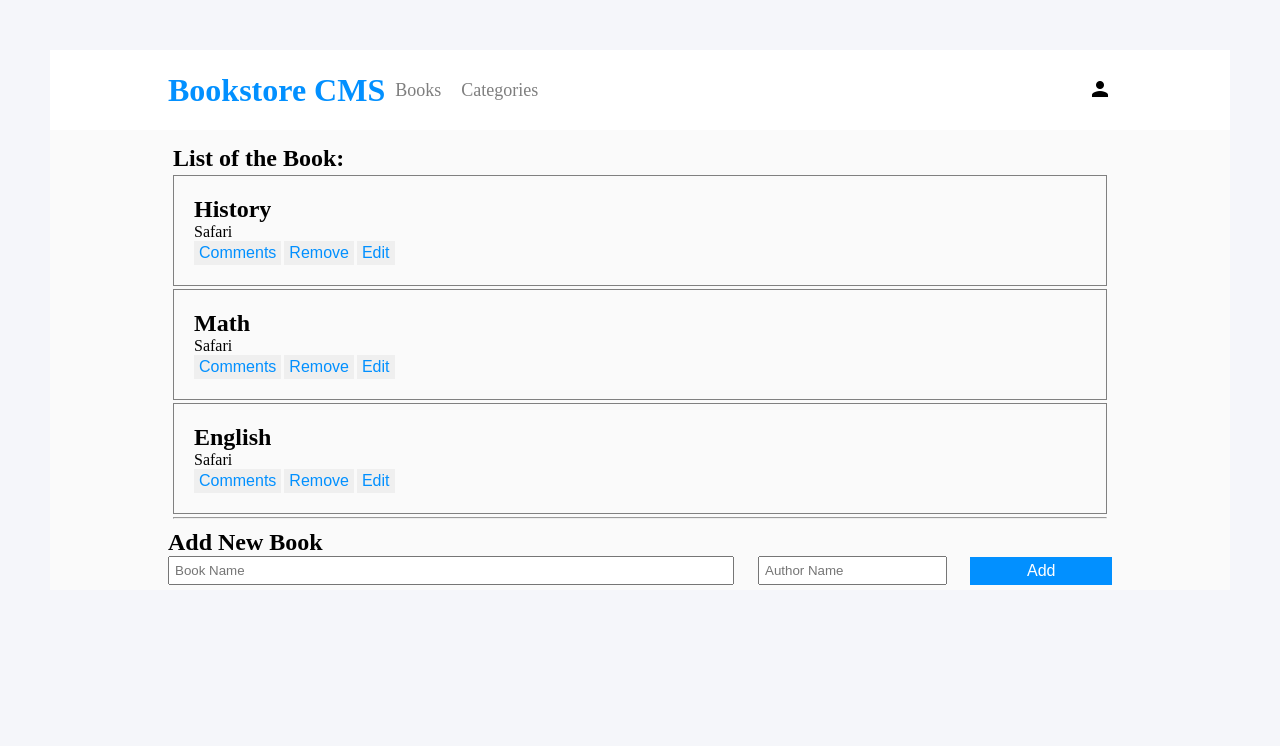
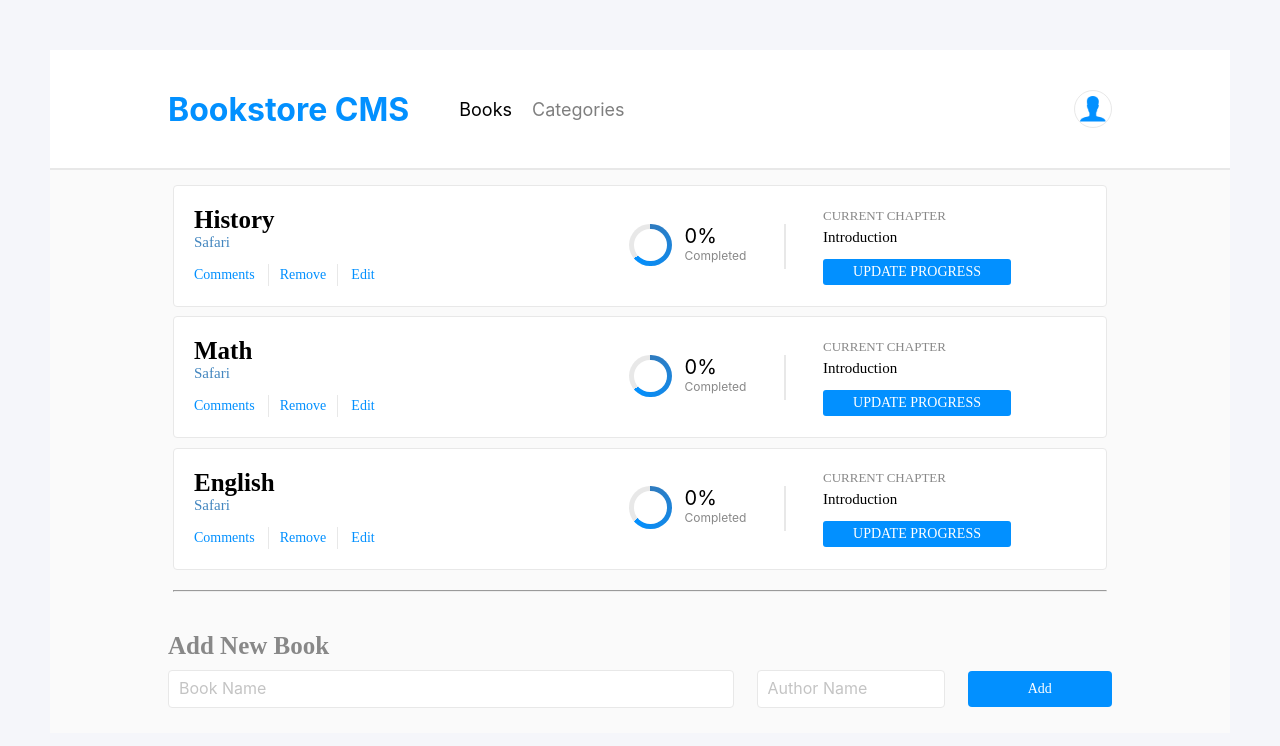
Before and after one commit to Ali-0111/BookStore, a React (Create React App) app: page / in a window 1280 px wide. Shown: the top 746 px of the page. Built offline with nearby package versions, Linux system fonts and the light colour scheme.

Commit message:
Styles added for all elements

```diff
--- a/public/index.html
+++ b/public/index.html
@@ -10,8 +10,8 @@
     />
 
     <title>BookStore</title>
-    <link href="https://fonts.googleapis.com/icon?family=Material+Icons"
-      rel="stylesheet">
+    <!-- <link href="https://fonts.googleapis.com/icon?family=Material+Icons" -->
+      <!-- rel="stylesheet"> -->
   </head>
   <body>
     <div id="root"></div>
--- a/src/app.css
+++ b/src/app.css
@@ -3,6 +3,20 @@
   margin: 0;
   padding: 0;
   box-sizing: border-box;
+}
+
+/* Fonts */
+
+.mont {
+  font-family: Montserrat, -apple-system, sans-serif;
+  -webkit-font-smoothing: antialiased;
+  -moz-osx-font-smoothing: grayscale;
+}
+
+.rob {
+  font-family: 'Roboto Slab', serif;
+  -webkit-font-smoothing: antialiased;
+  -moz-osx-font-smoothing: grayscale;
 }
 
 html {
--- a/src/components/Books/AddBook.js
+++ b/src/components/Books/AddBook.js
@@ -39,10 +39,10 @@ const AddBook = () => {
 
   return (
     <>
-      <h2>Add New Book</h2>
+      <h2 className="form-title">Add New Book</h2>
       <form className="form-wrapper" onSubmit={submitHandler}>
         <input
-          className="input-book"
+          className="input-book mont"
           type="text"
           value={bookName}
           placeholder="Book Name"
@@ -51,7 +51,7 @@ const AddBook = () => {
         />
 
         <input
-          className="input-author"
+          className="input-author mont"
           type="text"
           value={authorName}
           placeholder="Author Name"
@@ -59,7 +59,7 @@ const AddBook = () => {
           required
         />
 
-        <button className="submit-btn" type="submit">Add</button>
+        <button className="submit-btn rob" type="submit">Add</button>
 
       </form>
     </>
--- a/src/components/Books/BookInfo.js
+++ b/src/components/Books/BookInfo.js
@@ -5,14 +5,26 @@ import Buttons from './Buttons';
 const BookInfo = ({
   id, name, author,
 }) => (
-  <article>
-    {/* div info */}
+  <article className="rob">
     <div className="info">
-      <h2>{name}</h2>
-      <p>{author}</p>
+      <h2 className="title">{name}</h2>
+      <p className="author">{author}</p>
       <Buttons id={id} />
     </div>
-    {/* div progroress */}
+    <div className="progressContainer">
+      <div className="progressBar">
+        <div className="progressBarContent" />
+      </div>
+      <p className="percentage mont">0%</p>
+      <p className="completed mont">Completed</p>
+    </div>
+    <div className="chapterCont">
+      <p className="curChap rob">CURRENT CHAPTER</p>
+      <p className="chapter rob">Introduction</p>
+      <button className="updateProgressBtn rob" type="button">
+        UPDATE PROGRESS
+      </button>
+    </div>
   </article>
 );
 
--- a/src/components/Books/BookList.js
+++ b/src/components/Books/BookList.js
@@ -45,7 +45,6 @@ const BookList = () => {
 
   return (
     <div className="book-list-wrapper">
-      <h2>List of the Book: </h2>
       {
         Object.keys(bookCollection).map((id) => (
           <BookInfo
@@ -56,7 +55,7 @@ const BookList = () => {
           />
         ))
       }
-      <hr />
+      <hr className="bookList-seprator" />
     </div>
   );
 };
--- a/src/components/Books/Buttons.js
+++ b/src/components/Books/Buttons.js
@@ -2,6 +2,7 @@ import React from 'react';
 import { useDispatch } from 'react-redux';
 import PropTypes from 'prop-types';
 import { removeBookApi } from '../../redux/api/apiFunctions';
+import '../../styles/Buttons.css';
 
 const Buttons = ({ id }) => {
   const dispatch = useDispatch();
@@ -11,9 +12,9 @@ const Buttons = ({ id }) => {
 
   return (
     <>
-      <button className="action-btn" type="button">Comments</button>
-      <button className="action-btn" type="button" onClick={removeHandler}>Remove</button>
-      <button className="action-btn" type="button">Edit</button>
+      <button className="action-btn rob commentsBtn" type="button">Comments</button>
+      <button className="action-btn rob deleteBtn" type="button" onClick={removeHandler}>Remove</button>
+      <button className="action-btn rob editBtn" type="button">Edit</button>
     </>
   );
 };
--- a/src/components/Header.js
+++ b/src/components/Header.js
@@ -6,19 +6,17 @@ const Header = () => (
   <>
     <header className="main-head">
       <div className="first-part-head">
-        <h1>Bookstore CMS</h1>
+        <h1 className="mont">Bookstore CMS</h1>
         <nav>
           <ul className="links">
-            <li><NavLink className="link" to="/" activeClassName="active">Books</NavLink></li>
+            <li><NavLink className="link mont" to="/" activeClassName="active">Books</NavLink></li>
             <li>
-              <NavLink className="link" to="/categories">Categories</NavLink>
+              <NavLink className="link mont" to="/categories">Categories</NavLink>
             </li>
           </ul>
         </nav>
       </div>
-      <div className="profile">
-        <span className="material-icons">person</span>
-      </div>
+      <div className="profile" />
     </header>
     <Outlet />
   </>
--- /dev/null
+++ b/src/styles/Buttons.css
@@ -0,0 +1,44 @@
+button {
+  border: none;
+  background-color: #fff0;
+  color: #4386bf;
+  font-size: 1.4rem;
+  font-weight: 300;
+  margin-top: 1.3rem;
+  cursor: pointer;
+}
+
+.action-btn {
+  color: #0290ff;
+  padding: 0.3rem 0.5rem;
+  border: none;
+  margin-right: 0.3rem;
+}
+
+.status-btn {
+  border: 1px solid #e8e8e8;
+  padding: 0.5rem 1rem;
+}
+
+.commentsBtn {
+  padding-right: 1.05rem;
+  padding-left: 0;
+}
+
+.deleteBtn {
+  padding-inline: 1.05rem;
+  border-left: 1px solid #e8e8e8;
+  border-right: 1px solid #e8e8e8;
+}
+
+.editBtn {
+  padding-left: 1.05rem;
+}
+
+.updateProgressBtn {
+  background-color: #0290ff;
+  color: #fff;
+  border-radius: 3px;
+  padding: 0.5rem 3rem;
+  font-weight: 100;
+}
--- a/src/styles/addBook.css
+++ b/src/styles/addBook.css
@@ -2,23 +2,26 @@
   display: flex;
   justify-content: space-between;
   align-items: center;
+  margin-bottom: 2rem;
 }
 
-.form-wrapper h2 {
+.form-title {
   margin: 1rem 0;
+  color: #888;
+  font-size: 2.5rem;
 }
 
-.form-wrapper input {
-  padding: 0.5rem;
+input {
+  margin-right: 2rem;
+  padding: 1rem;
+  border: 1px solid #e8e8e8;
+  border-radius: 4px;
   outline: none;
 }
 
-.submit-btn {
-  border: none;
-  width: 15%;
-  padding: 0.5rem 2rem;
-  color: white;
-  background-color: #0290ff;
+input::placeholder {
+  font-size: 1.6rem;
+  color: #c4c4c4;
 }
 
 .input-book {
@@ -28,3 +31,13 @@
 .input-author {
   width: 20%;
 }
+
+.submit-btn {
+  padding: 1rem;
+  background-color: #0290ff;
+  color: #fff;
+  width: 15.3%;
+  border-radius: 4px;
+  font-weight: 400;
+  margin: 0;
+}
--- a/src/styles/bookList.css
+++ b/src/styles/bookList.css
@@ -3,15 +3,87 @@
   padding: 0.5rem;
 }
 
-article {
-  border: 1px solid gray;
-  padding: 2rem;
-  margin: 0.3rem 0;
+.bookList-seprator {
+  color: #e8e8e8;
+  margin: 2rem 0;
 }
 
-.action-btn {
-  color: #0290ff;
-  padding: 0.3rem 0.5rem;
-  border: none;
-  margin-right: 0.3rem;
+article {
+  display: flex;
+  border: 1px solid #e8e8e8;
+  background-color: #fff;
+  padding: 2rem;
+  border-radius: 4px;
+  margin-bottom: 0.938rem;
+  align-items: center;
 }
+
+.title {
+  font-size: 2.5rem;
+}
+
+.author {
+  font-size: 1.5rem;
+  color: #4386bf;
+}
+
+.progressContainer {
+  display: flex;
+  flex-wrap: wrap;
+  flex-direction: column;
+  width: 17rem;
+  height: 4.5rem;
+  margin-left: auto;
+  padding-right: 5rem;
+  border-right: 2px solid #e8e8e8;
+}
+
+.progressBar {
+  display: flex;
+  align-items: center;
+  justify-content: center;
+  height: 4.25rem;
+  width: 4.25rem;
+  background-image:
+    conic-gradient(
+      #307bbe 0%,
+      #0290ff 64%,
+      #e8e8e8 64%,
+      #e8e8e8 100%
+    );
+  border-radius: 50%;
+  margin-inline: 1.3rem;
+  overflow: hidden;
+}
+
+.progressBarContent {
+  height: calc(100% - 10px);
+  width: calc(100% - 10px);
+  border-radius: 50%;
+  background-color: #fff;
+}
+
+.percentage {
+  font-size: 2rem;
+}
+
+.completed {
+  color: #888;
+  font-size: 1.2rem;
+}
+
+.chapterCont {
+  padding-inline: 3.7rem 7.5rem;
+}
+
+.curChap {
+  color: #888;
+  margin-bottom: 0.5rem;
+  font-size: 1.3rem;
+  font-weight: 300;
+}
+
+.chapter {
+  font-size: 1.5rem;
+  font-weight: 400;
+}
--- a/src/styles/header.css
+++ b/src/styles/header.css
@@ -4,9 +4,10 @@
   display: flex;
   align-items: center;
   justify-content: space-between;
-  height: 10vh;
+  height: 15vh;
   padding: 0.5rem 10%;
   background-color: white;
+  border-bottom: 2px solid #e8e8e8;
 }
 
 .first-part-head {
@@ -16,6 +17,7 @@
 
 .first-part-head h1 {
   color: #0290ff;
+  margin-right: 4rem;
 }
 
 .links {
@@ -30,3 +32,18 @@
   padding: 1rem;
   opacity: 0.5;
 }
+
+.active {
+  opacity: 1;
+}
+
+.profile {
+  width: 2.813rem;
+  height: 2.813rem;
+  border: solid 1px #e8e8e8;
+  border-radius: 50%;
+  padding: 1.8rem;
+  background-image: url('./profile.png');
+  background-repeat: no-repeat;
+  background-position: 50% 50%;
+}
```
Also changed, not shown: src/styles/profile.png (added).
